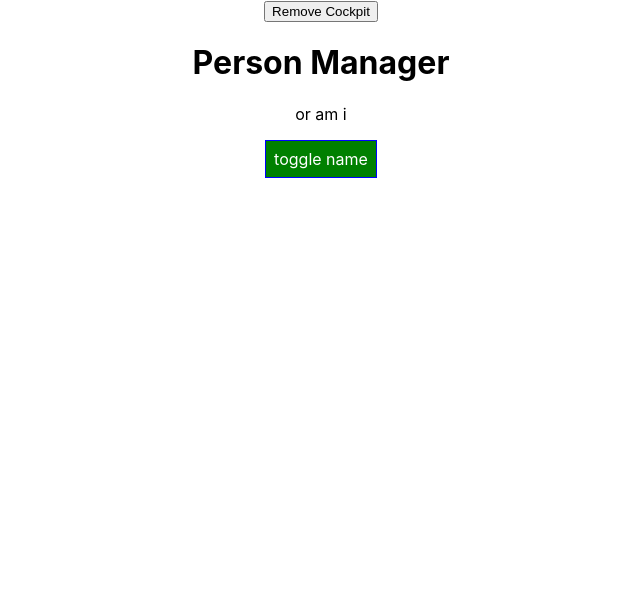
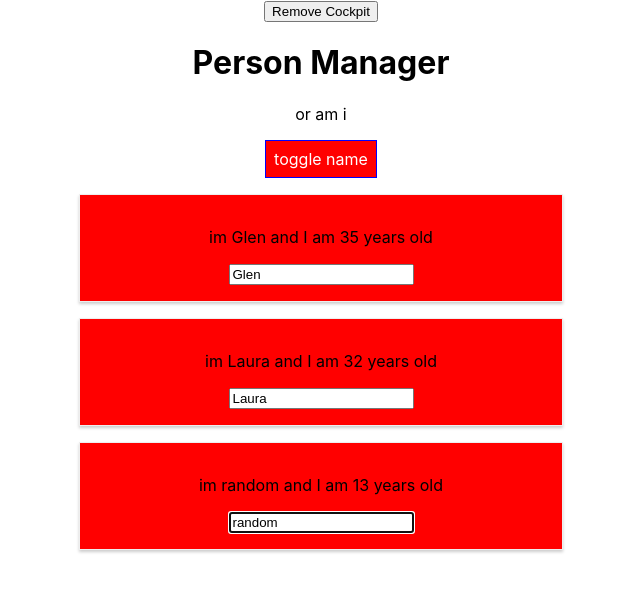
Before and after one commit to glenadamson1984/PersonManager-React, a React (Create React App) app: page / in a window 1280 px wide. Shown: the top 592 px of the page, without its empty margins (319-959 px from the left). Built offline with nearby package versions, Linux system fonts and the light colour scheme.

Commit message:
adding refs

```diff
--- a/src/components/Cockpit/Cockpit.tsx
+++ b/src/components/Cockpit/Cockpit.tsx
@@ -1,8 +1,10 @@
-import React, {useEffect} from 'react'
+import React, {useEffect, useRef} from 'react'
 import styles from '../../Button.module.css'
 import './Cockpit.css';
 
 const Cockpit = (props: any) => {
+
+    const toggleButtonRef = useRef(document.createElement("button"));
     // useEffect(() => {
     //     console.log(`Cockpit.tsk - useEffect`);
 
@@ -14,12 +16,17 @@ const Cockpit = (props: any) => {
     useEffect(() => {
         console.log(`Cockpit.tsk - useEffect`);
 
-        const timer = setTimeout(() => {
-            alert("saved data to cloud");
-        }, 1000);
+        // const timer = setTimeout(() => {
+        //     alert("saved data to cloud");
+        // }, 1000);
+
+        if (toggleButtonRef !== null) {
+            toggleButtonRef.current.click();
+        }
+
 
         return () => {
-            clearTimeout(timer);
+            // clearTimeout(timer);
             console.log(`Cockpit.tsk - should do all cleanup work here`);
         }
     }, []);
@@ -39,10 +46,10 @@ const Cockpit = (props: any) => {
         btnClass.push(styles.Red);
     }
 
-    if (props.persons.length <= 2) {
+    if (props.personsLength <= 2) {
         classes.push('red')
     }
-    if (props.persons.length <= 1) {
+    if (props.personsLength <= 1) {
         classes.push('bold');
     }
 
@@ -50,10 +57,15 @@ const Cockpit = (props: any) => {
         <div className='Cockpit'>
         <h1>{props.title}</h1>
         <p className={classes.join(' ')}>or am i</p>
-        <button className={btnClass.join(' ')}
+        <button
+        ref={toggleButtonRef}
+        className={btnClass.join(' ')}
         onClick={props.clicked}>toggle name</button>
         </div>
     );
 }
 
-export default Cockpit;
+// functional components don't have a react hook for shouldComponentUpdate
+// but we can wrap the component with React.memo and if nothing changes in
+// the component then it's not re-rendered
+export default React.memo(Cockpit);
--- a/src/components/Persons/Person/Person.tsx
+++ b/src/components/Persons/Person/Person.tsx
@@ -23,13 +23,26 @@ interface Props {
 
 interface State {}
 class Person extends Component<Props, State> {
+    inputEleRef: any;
+    constructor(props: any) {
+        super(props);
+        this.inputEleRef = React.createRef();
+    }
+
+    componentDidMount() {
+        this.inputEleRef.current.focus();
+    }
+
     render() {
         console.log(`Person.tsx - rendering`);
         return (
         <StyledDiv>
             <p onClick={this.props.click}>im {this.props.name} and I am {this.props.age} years old</p>
             <p>{this.props.children}</p>
-            <input type="text" onChange={this.props.change} value={this.props.name}/>
+            <input
+            key="i3"
+            ref={this.inputEleRef}
+            type="text" onChange={this.props.change} value={this.props.name}/>
         </StyledDiv>
         );
     }
--- a/src/components/Persons/Persons.tsx
+++ b/src/components/Persons/Persons.tsx
@@ -1,4 +1,4 @@
-import React, {Component} from 'react'
+import React, {PureComponent} from 'react'
 import Person from './Person/Person';
 
 interface Props {
@@ -8,22 +8,26 @@ interface Props {
 }
 
 interface State {}
-class Persons extends Component<Props, State> {
+class Persons extends PureComponent<Props, State> {
 
     // static getDerivedStateFromProps(props: any, state: any) {
     //     console.log(`Persons.tsx - getDerivedStateFromProps ${props}`);
     //     return state;
     // }
 
-    shouldComponentUpdate(nextProps: any, nextState: any) {
-        console.log(`Persons.tsx - shouldComponentUpdate ${nextProps}`);
-        if (nextProps.persons != this.props.persons) {
-            return true;
-        } else {
-            return false;
-        }
+// we can use shouldComponentUpdate as before but if we want to check every property
+// for a change we can actually make use of a Pure Component which then handles this
+// for us by extending a differenct Class from React
 
-    }
+    // shouldComponentUpdate(nextProps: any, nextState: any) {
+    //     console.log(`Persons.tsx - shouldComponentUpdate ${nextProps}`);
+    //     if (nextProps.persons !== this.props.persons) {
+    //         return true;
+    //     } else {
+    //         return false;
+    //     }
+
+    // }
 
     getSnapshotBeforeUpdate(prevProps: any, prevState: any) {
         console.log(`Persons.tsx - getSnapshotBeforeUpdate`);
--- a/src/containers/App.tsx
+++ b/src/containers/App.tsx
@@ -6,6 +6,7 @@ import styledComponentsTS from 'styled-components-ts'
 import styles from '../Button.module.css'
 import Persons from '../components/Persons/Persons';
 import Cockpit from '../components/Cockpit/Cockpit';
+import WithClass from '../hoc/WithClass'
 
 // css modules is another way to appstyles at component level
 // const StyledButton = styledComponentsTS<Props>(styled.button)`
@@ -121,15 +122,15 @@ class App extends Component<Props, State> {
         }
 
         return (
-                <div className="App">
+                <WithClass classes="App">
                 <button onClick={() => {this.setState({showCockpit: false})}}>Remove Cockpit</button>
                 {this.state.showCockpit ? <Cockpit
                 title={this.props.appTitle}
                 showPersons={this.state.showPersons}
-                persons={this.state.persons}
+                personsLength={this.state.persons.length}
                 clicked={this.togglePersonHandler} /> : null }
                 {persons}
-            </div>
+            </WithClass>
         );
     }
   }
--- /dev/null
+++ b/src/hoc/WithClass.tsx
@@ -0,0 +1,9 @@
+import React from 'react';
+
+const withClass = (props: any) => (
+    <div className={props.classes}>
+        {props.children}
+    </div>
+);
+
+export default withClass;
```
